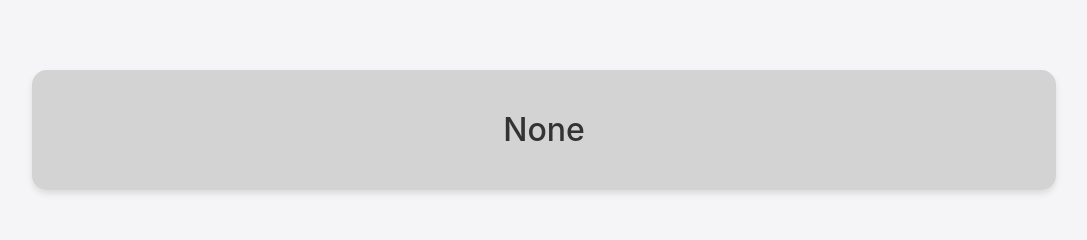
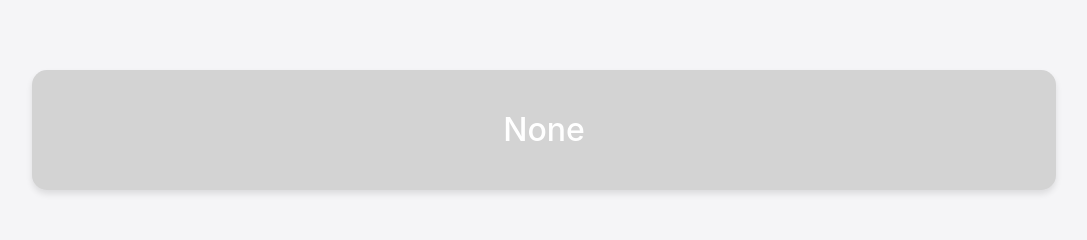
Before and after one commit to arkjep/prodash, a plain HTML site: page index.html in a window 1280 px wide. Both pictures are taken after a click on the element "Deep Focus". Shown: the part 420-660 px from the top of the page, without its empty margins (96-1183 px from the left). Drawn offline with Linux system fonts and the light colour scheme.

Commit message:
no target bug fix

```diff
--- a/index.html
+++ b/index.html
@@ -55,7 +55,7 @@
 
 		.none {
 			background-color: #d3d3d3;
-			color: #333;
+			color: #fff;
 		}
 
 		.settings {
@@ -225,6 +225,7 @@
 			} else {
 				currentTargetIndex = -1; // Switch to "None"
 				targetElement.textContent = "None";
+				targetElement.style.backgroundColor = '#d3d3d3';
 				targetElement.className = "card target none";
 			}
 		}
```
